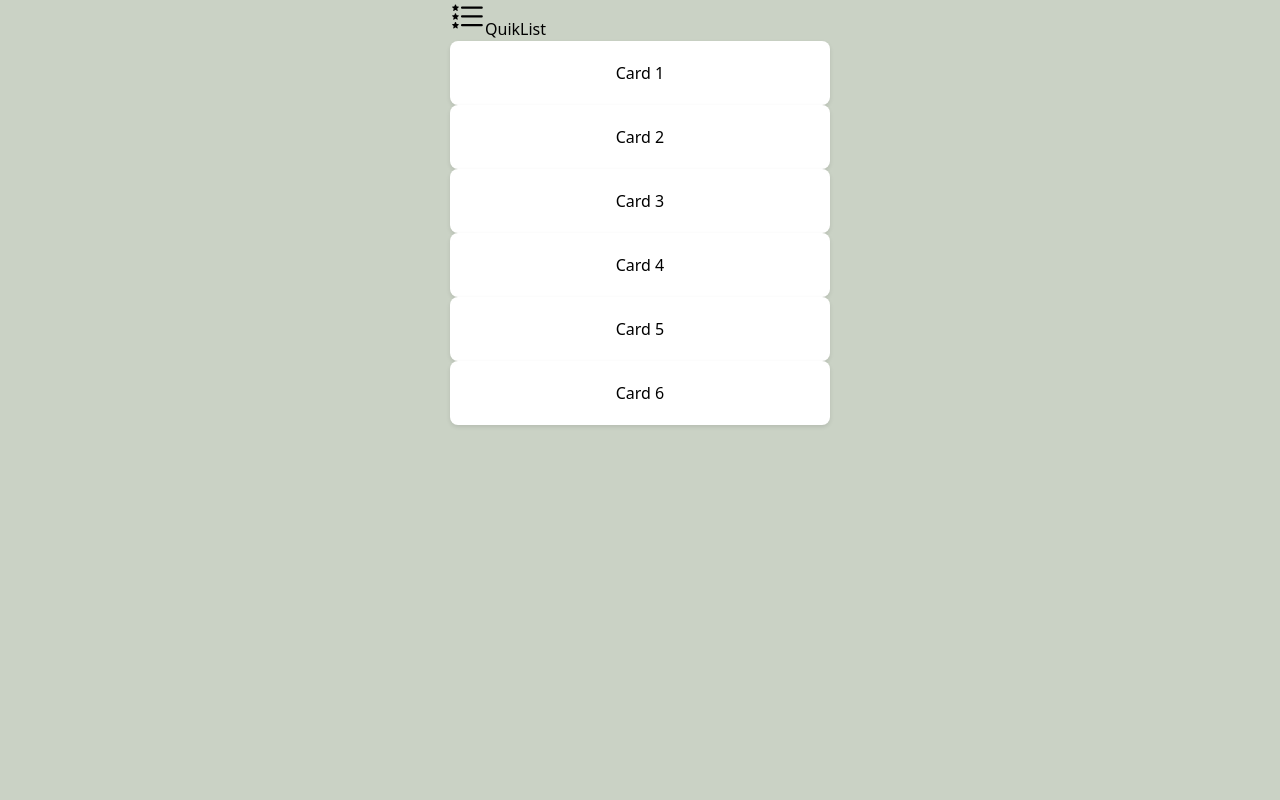
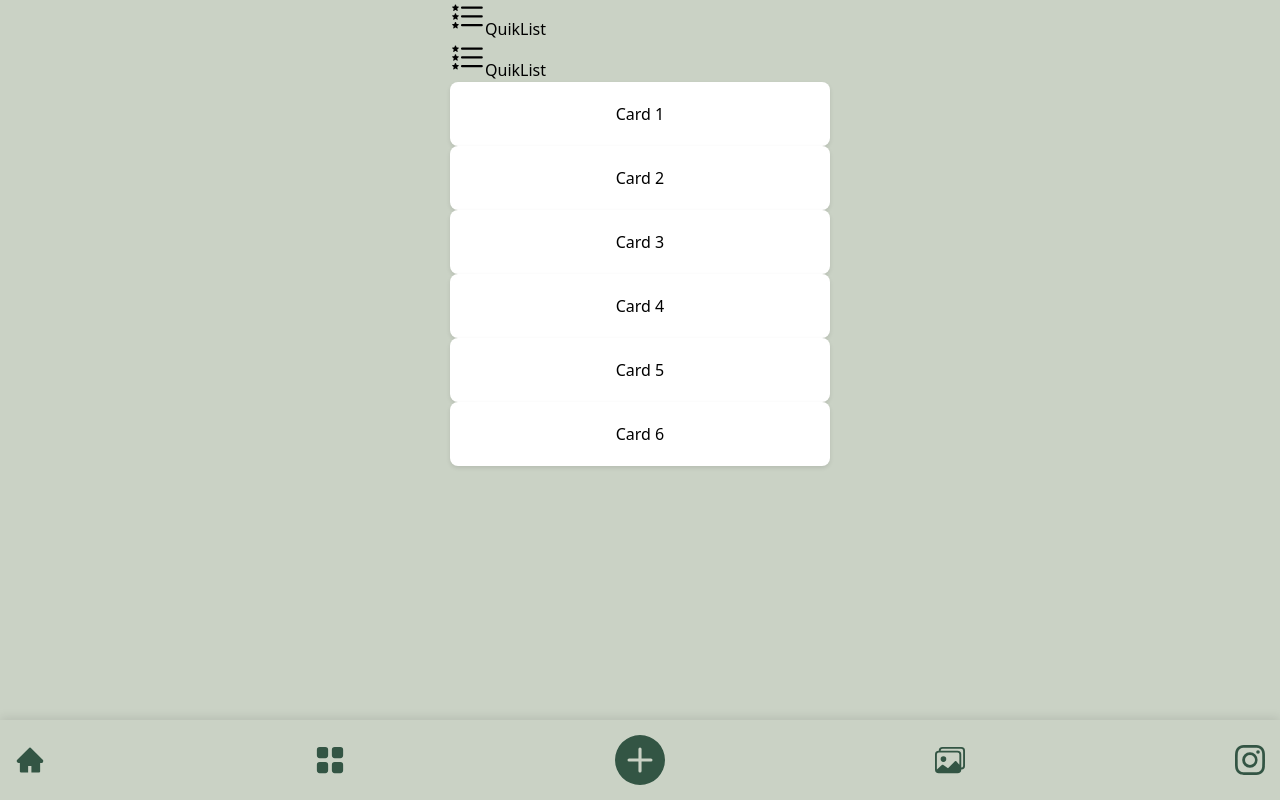
Before and after one commit to Rick3Mrtz/Grocery-List, a React (Vite) app: page /grid in a window 1280 px wide. Built offline with nearby package versions, Linux system fonts and the light colour scheme.

Commit message:
added links to Home and Grid button, both navs buttons still dont have functionality when on /grid though

```diff
--- a/src/App.jsx
+++ b/src/App.jsx
@@ -1,5 +1,5 @@
 import React, { useEffect, useState } from 'react';
-import { BrowserRouter as Router, Routes, Route } from 'react-router-dom';
+import { BrowserRouter as Router, Routes, Route, useNavigate } from 'react-router-dom';
 import './App.css';
 import InputForm from './components/InputForm';
 import BottomNav from './components/BottomNav';
@@ -141,6 +141,7 @@ function App() {
     />
     <Route path="/grid" element={
          <GridLayout
+         savedLists={savedLists}
          setShowSideNav={setShowSideNav}
          showSideNav={showSideNav}/>}
          />
--- a/src/components/BottomNav.jsx
+++ b/src/components/BottomNav.jsx
@@ -1,5 +1,5 @@
 import React, { useState } from 'react';
-import { BrowserRouter, Router, Route, Link, Routes } from 'react-router-dom';
+import { useNavigate, BrowserRouter, Router, Route, Link, Routes } from 'react-router-dom';
 import { BsPlusCircleFill } from 'react-icons/bs';
 import { AiFillHome } from 'react-icons/ai';
 import { BsImages } from 'react-icons/bs';
@@ -8,6 +8,7 @@ import { BsFillGridFill } from 'react-icons/bs';
 import GridLayout from './GridLayout';
 
 function BottomNav({ savedLists, handleCreateNewList, enterEditListNameMode }) {
+
   const [createNewListMode, setCreateNewListMode] = useState(false);
 
   const handleNewListClick = () => {
@@ -23,13 +24,19 @@ function BottomNav({ savedLists, handleCreateNewList, enterEditListNameMode }) {
 
     <div className="bottom-nav bg-gray-200">
 
-      <button className="nav-button">
+
+
+      <Link
+      to='/'
+      className="nav-button">
         <AiFillHome size={30} />
-      </button>
+      </Link>
 
-        <button className="nav-button">
+        <Link
+        to='/grid'
+        className="nav-button">
         <BsFillGridFill size={30} />
-        </button>
+        </Link>
 
       <button
         className="nav-button"
--- a/src/components/GridLayout.jsx
+++ b/src/components/GridLayout.jsx
@@ -1,12 +1,24 @@
 import React from 'react';
-import { createBrowserRouter, RouterProvider, Route, Link } from 'react-router-dom';
+import { useNavigate, createBrowserRouter, RouterProvider, Route, Link } from 'react-router-dom';
+import SideNav from './SideNav';
+import BottomNav from './BottomNav';
+import Nav from './Nav';
+
+function GridLayout({ savedLists, setShowSideNav }) {
+
+    const navigate = useNavigate();
+    function gridClick() {
+        navigate('/grid')
+    }
 
 
-function GridLayout() {
+
+    console.log('GridLayout - savedLists:', savedLists);
+
     return (
-
         <>
-
+        <Nav />
+        {/* <SideNav /> */}
 
                 <div className="grid grid-cols-2 gap-4 p-4 mt-16 mb-8">
                     <div className="card">Card 1</div>
@@ -16,9 +28,8 @@ function GridLayout() {
                     <div className="card">Card 5</div>
                     <div className="card">Card 6</div>
                 </div>
-
+            <BottomNav />
         </>
-
     );
 }
 
```
